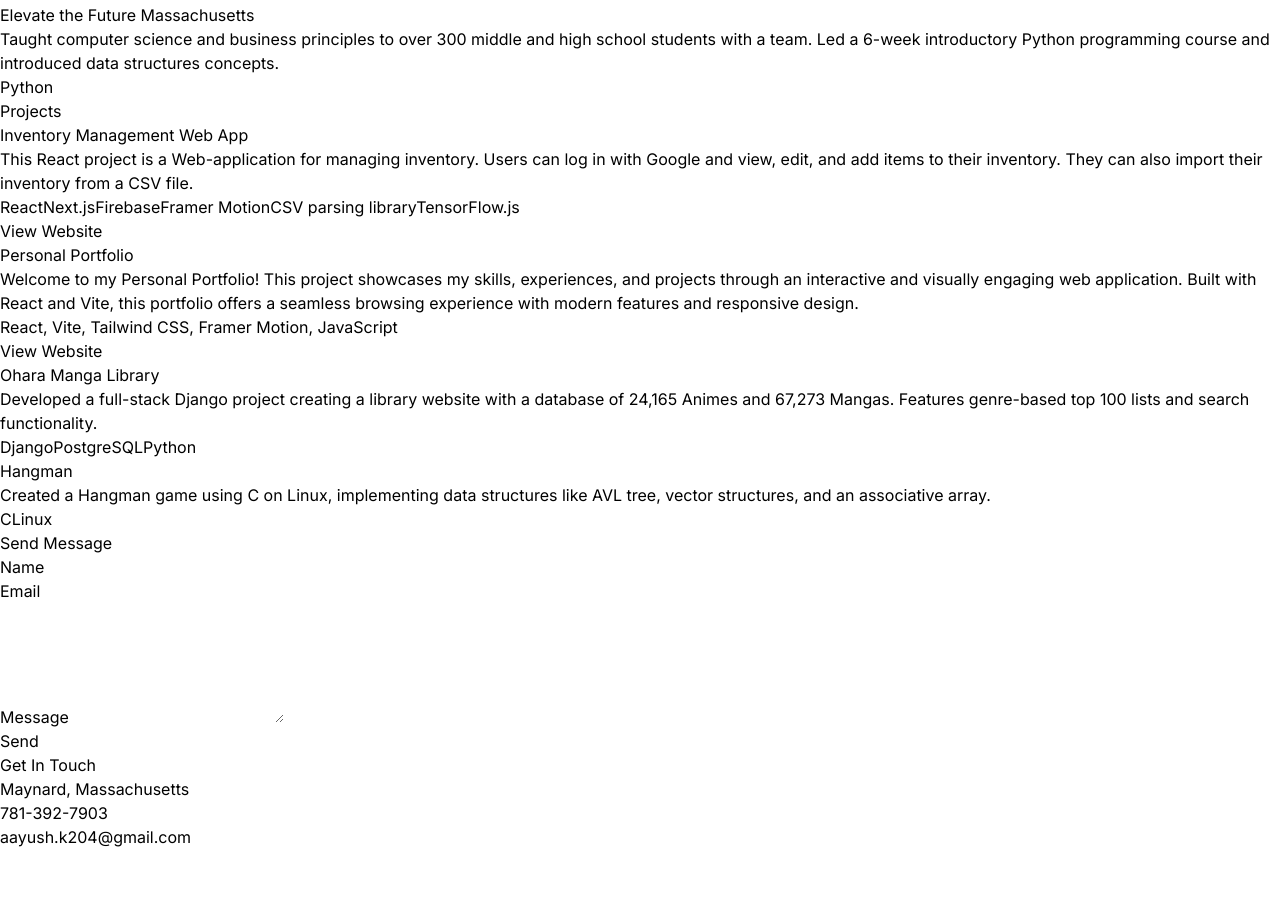
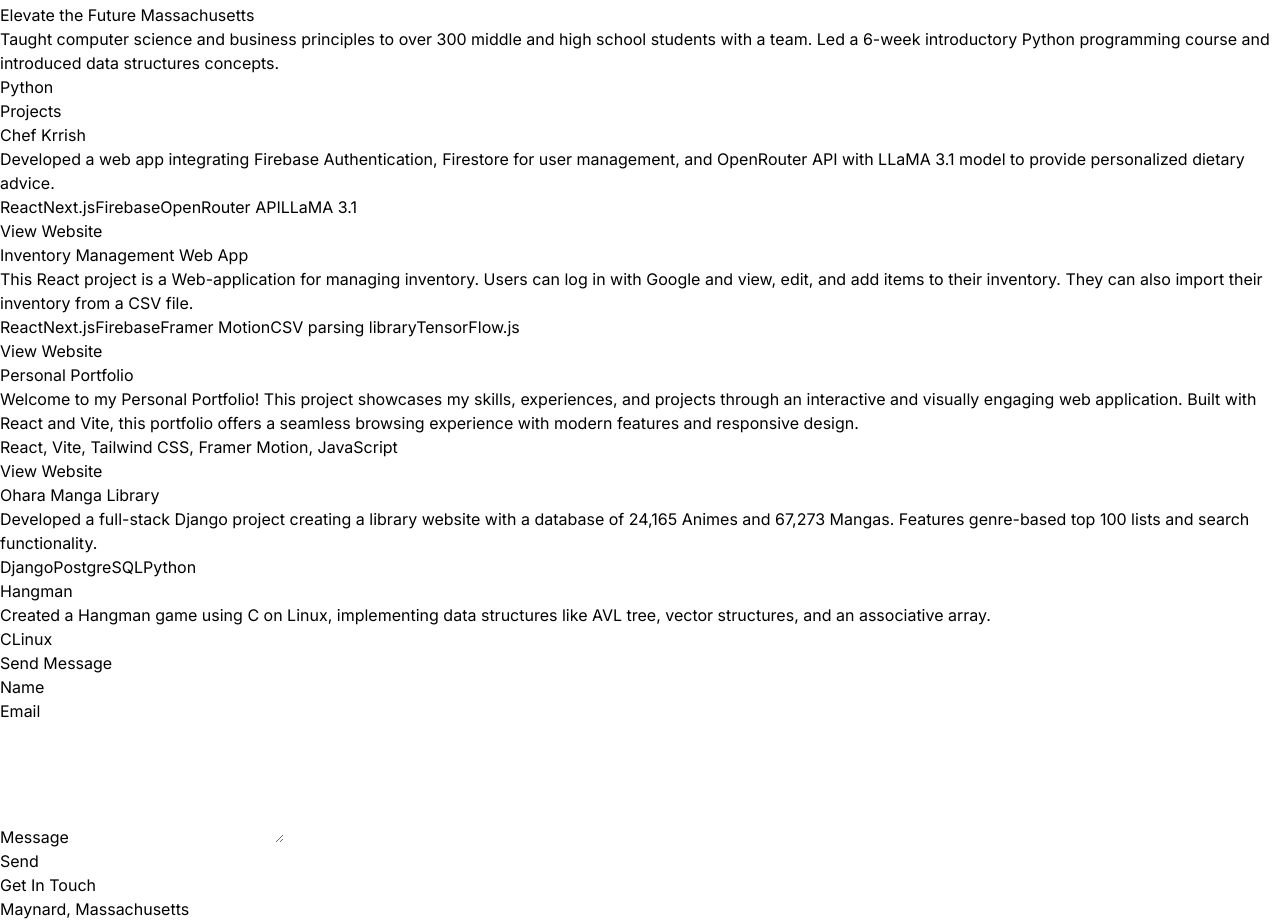
Before and after one commit to Akoirala47/Personal-Portfolio, a React (Vite) app: page / in a window 1280 px wide. Shown: the part 4140-5062 px from the top of the page. Before the commit the page ends 4989 px from the top, so only its background shows below. Built offline with nearby package versions, Linux system fonts and the light colour scheme.

Commit message:
added cheff krrish chatbot app

```diff
--- a/src/constants/index.js
+++ b/src/constants/index.js
@@ -37,6 +37,15 @@
 ];
 
 export const PROJECTS = [
+  {
+    title: "Chef Krrish",
+    image: null,
+    description:
+      "Developed a web app integrating Firebase Authentication, Firestore for user management, and OpenRouter API with LLaMA 3.1 model to provide personalized dietary advice.",
+    technologies: ["React", "Next.js", "Firebase", "OpenRouter API", "LLaMA 3.1"],
+    github: "https://github.com/Akoirala47/chatbot",
+    website: "https://chefkrrish.vercel.app/",
+  },
   {
     title: "Inventory Management Web App",
     image: null,
```
